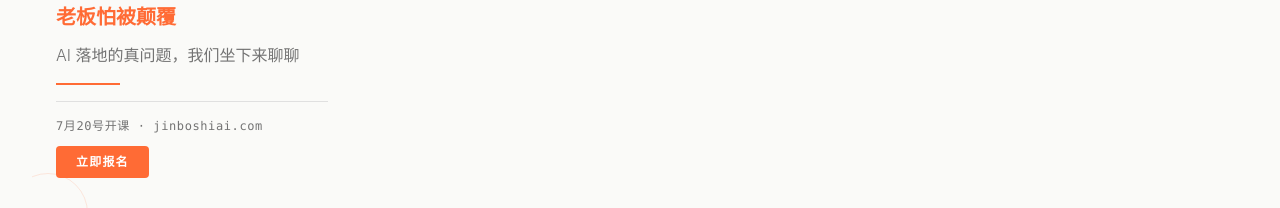
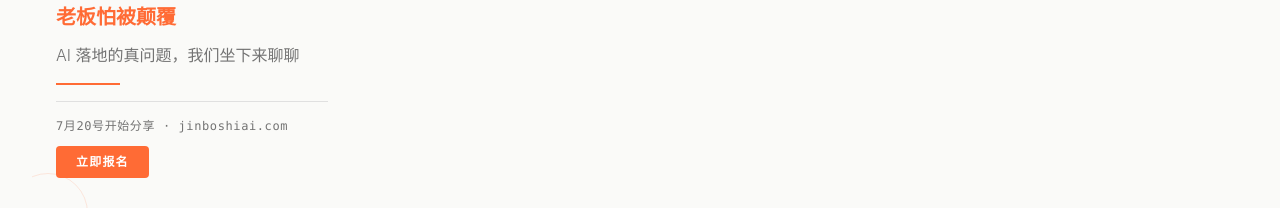
Before and after one commit to jinjiantong/jinboshiai_web, a Next.js app: page / in a window 1280 px wide. Shown: the part 1165-1373 px from the top of the page. Built offline with nearby package versions, Linux system fonts and the light colour scheme; no server answers; the database is empty; a web font is replaced by a local one.

Commit message:
fix: update text to 7月20号开始分享

```diff
--- a/components/sections/Activities.tsx
+++ b/components/sections/Activities.tsx
@@ -100,7 +100,7 @@ export default function Activities() {
 
                   <div className="mt-auto pt-4 border-t" style={{ borderColor: '#e0e0e0' }}>
                     <div className="text-xs mb-3 font-mono" style={{ color: '#737373', letterSpacing: '0.05em' }}>
-                      7月20号开课 · jinboshiai.com
+                      7月20号开始分享 · jinboshiai.com
                     </div>
                     <a href="#join" className="inline-block px-5 py-2 text-xs font-semibold rounded cursor-pointer" style={{ background: '#FF6B35', color: 'white', letterSpacing: '0.1em', textTransform: 'uppercase' }}>
                       立即报名
```
